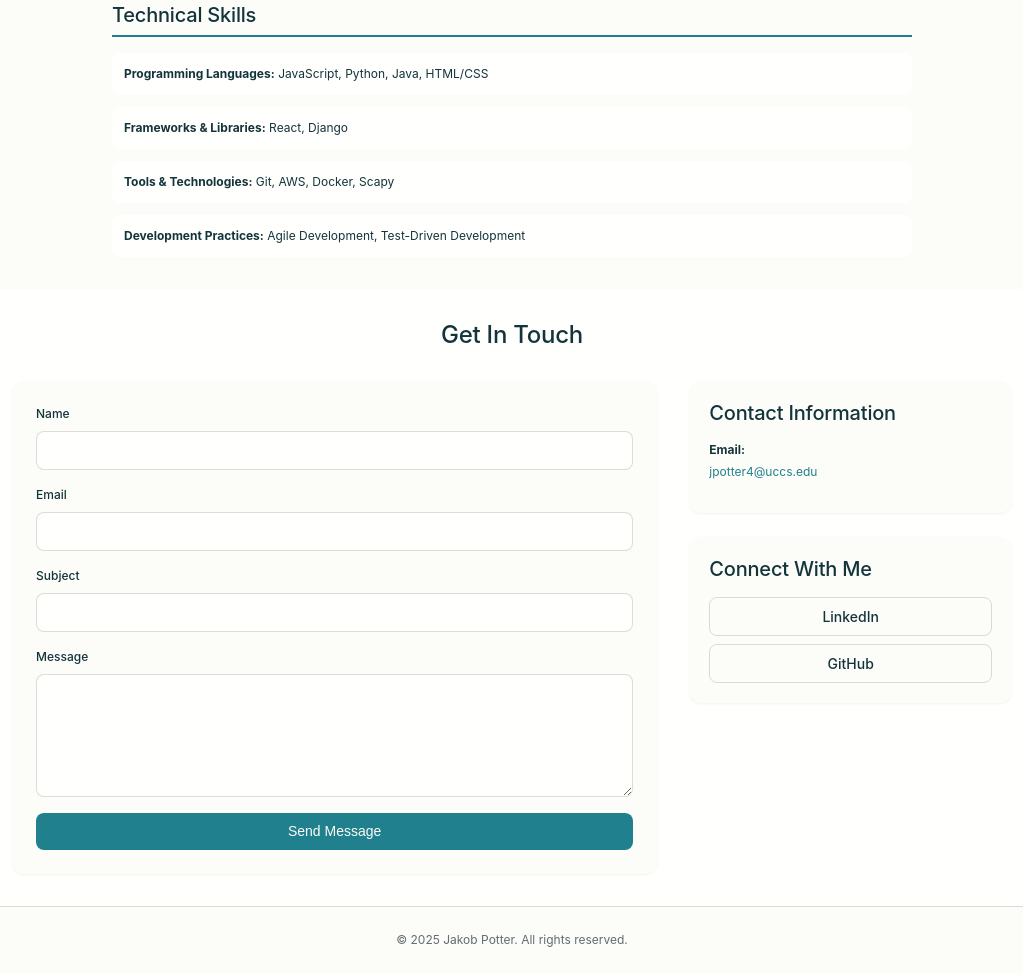
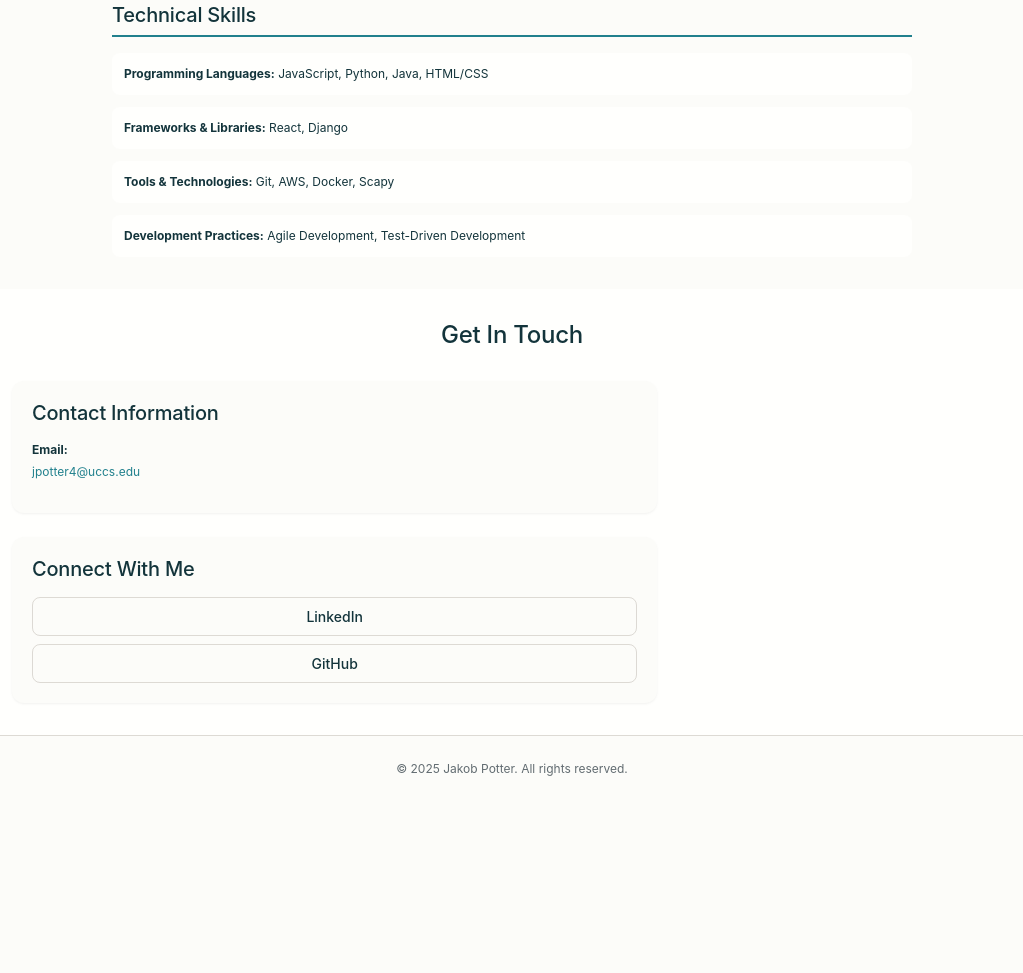
Before and after one commit to PJotter02/eportfolio, a plain HTML site: page index.html in a window 1280 px wide. Shown: the part 2997-3970 px from the top of the page, without its empty margins (128-1151 px from the left). After the commit the page ends 3799 px from the top, so only its background shows below. Drawn offline with Linux system fonts and the light colour scheme; a web font is replaced by a local one.

Commit message:
Update index.html

```diff
--- a/index.html
+++ b/index.html
@@ -228,7 +228,7 @@
                                 <span class="resume-date">2022 - Present</span>
                             </div>
                             <p class="resume-org">University of Colorado, Colorado Springs</p>
-                            <p class="resume-detail">Pursuing Bachelor's degree in Computer Science with focus on cybersecurity and algorithms. Relevant coursework: Data Structures, Algorithm Analysis, Database Systems, Software Engineering.</p>
+                            <p class="resume-detail">Pursuing a Bachelor's degree in Computer Science with a focus on cybersecurity and algorithms. Relevant coursework: Data Structures, Algorithm Analysis, Database Systems, Software Engineering.</p>
                         </div>
                     </div>
 
@@ -259,31 +259,6 @@
         <div class="container">
             <h2 class="section-title">Get In Touch</h2>
             <div class="contact-content">
-                <div class="contact-form-container">
-                    <form class="contact-form" id="contactForm">
-                        <div class="form-group">
-                            <label for="name" class="form-label">Name</label>
-                            <input type="text" id="name" name="name" class="form-control" required>
-                        </div>
-
-                        <div class="form-group">
-                            <label for="email" class="form-label">Email</label>
-                            <input type="email" id="email" name="email" class="form-control" required>
-                        </div>
-
-                        <div class="form-group">
-                            <label for="subject" class="form-label">Subject</label>
-                            <input type="text" id="subject" name="subject" class="form-control" required>
-                        </div>
-
-                        <div class="form-group">
-                            <label for="message" class="form-label">Message</label>
-                            <textarea id="message" name="message" rows="5" class="form-control" required></textarea>
-                        </div>
-
-                        <button type="submit" class="btn btn--primary btn--full-width">Send Message</button>
-                    </form>
-                </div>
 
                 <div class="contact-info-container">
                     <div class="contact-methods">
```
